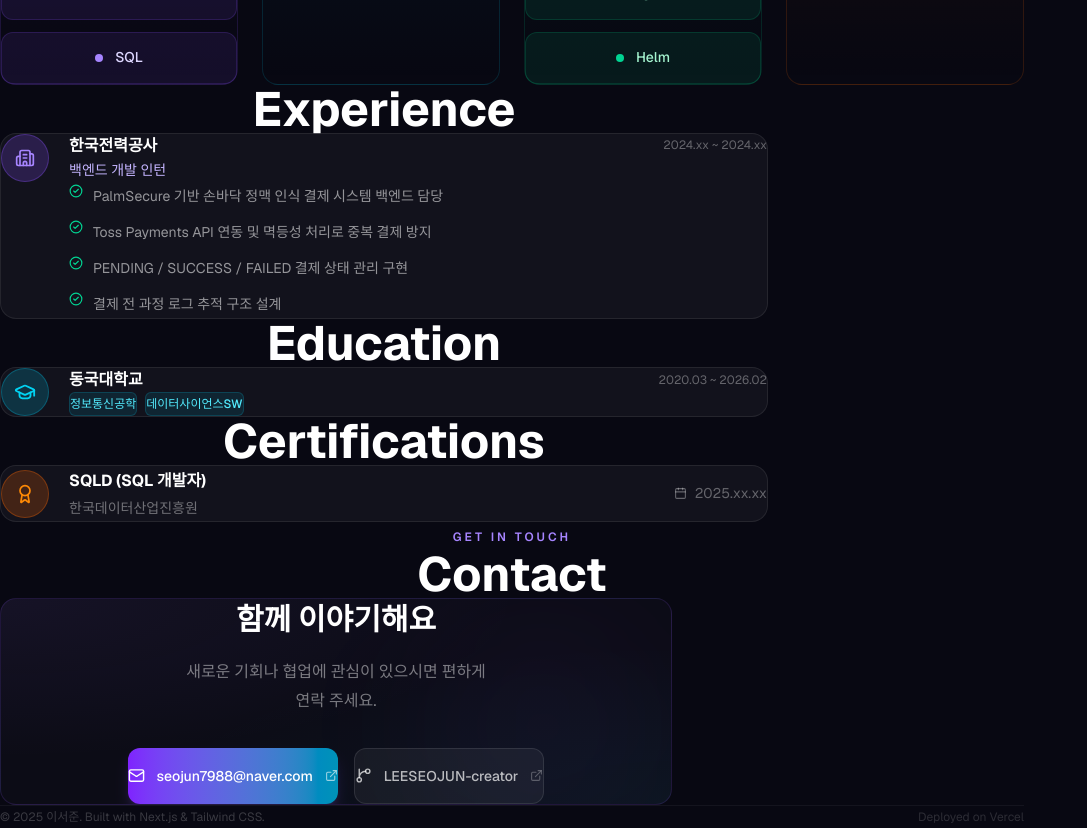
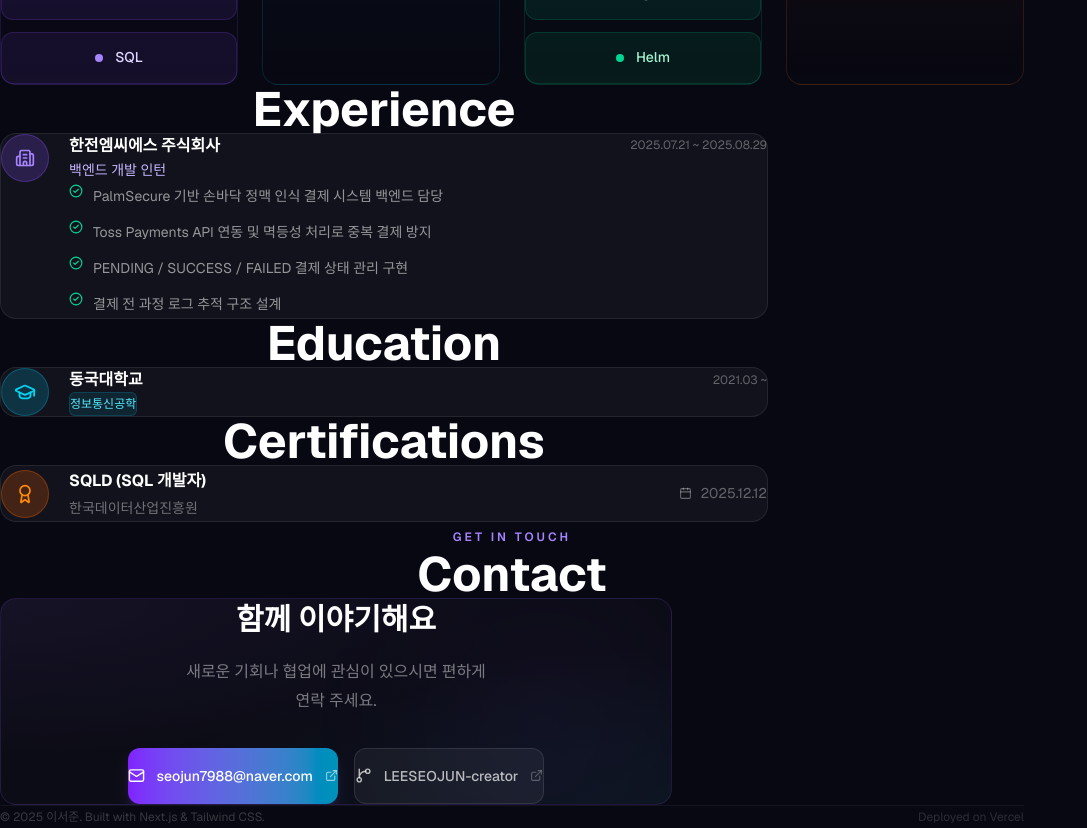
Before and after one commit to LEESEOJUN-creator/portfolio, a Next.js app: page / in a window 1280 px wide. Shown: the part 2220-3048 px from the top of the page, without its empty margins (0-1087 px from the left). Built offline with nearby package versions, Linux system fonts and the light colour scheme.

Commit message:
data: fill in actual dates and correct company name
Co-Authored-By: Claude Sonnet 4.6 <noreply@anthropic.com>

```diff
--- a/data/experience.ts
+++ b/data/experience.ts
@@ -20,16 +20,16 @@ export type Certification = {
 export const educations: Education[] = [
   {
     school: "동국대학교",
-    departments: ["정보통신공학", "데이터사이언스SW"],
-    period: "2020.03 ~ 2026.02",
+    departments: ["정보통신공학"],
+    period: "2021.03 ~ ",
   },
 ];
 
 export const experiences: Experience[] = [
   {
-    company: "한국전력공사",
+    company: "한전엠씨에스 주식회사",
     role: "백엔드 개발 인턴",
-    period: "2024.xx ~ 2024.xx",
+    period: "2025.07.21 ~ 2025.08.29",
     details: [
       "PalmSecure 기반 손바닥 정맥 인식 결제 시스템 백엔드 담당",
       "Toss Payments API 연동 및 멱등성 처리로 중복 결제 방지",
@@ -43,6 +43,6 @@ export const certifications: Certification[] = [
   {
     name: "SQLD (SQL 개발자)",
     issuer: "한국데이터산업진흥원",
-    date: "2025.xx.xx",
+    date: "2025.12.12",
   },
 ];
--- a/data/projects.ts
+++ b/data/projects.ts
@@ -27,7 +27,7 @@ export const projects: Project[] = [
     slug: "k8s-cicd",
     tag: ["개인프로젝트", "Infra"],
     title: "Kubernetes CI/CD + GitOps",
-    period: "2024.xx ~ 2024.xx",
+    period: "2026.03 ~ 2026.03",
     status: "완료",
     shortDescription:
       "GitHub Actions와 ArgoCD를 활용해 코드 push부터 자동 배포까지 이어지는 GitOps CI/CD 파이프라인을 구성한 실습 프로젝트",
@@ -80,7 +80,7 @@ export const projects: Project[] = [
     slug: "k8s-monitoring",
     tag: ["개인프로젝트", "Infra"],
     title: "Kubernetes 모니터링",
-    period: "2024.xx ~ 2024.xx",
+    period: "2026.03 ~ 2026.04",
     status: "완료",
     shortDescription:
       "Prometheus/Grafana/Loki 기반 모니터링 스택을 직접 구성한 실습 프로젝트",
@@ -123,7 +123,7 @@ export const projects: Project[] = [
     slug: "graduation-checker",
     tag: ["팀프로젝트", "Backend"],
     title: "AI 기반 졸업요건 자동 판정 시스템",
-    period: "2024.xx ~ 2024.xx",
+    period: "2025.09.08 ~ 2025.12.18",
     status: "완료",
     shortDescription:
       "성적표 PDF를 기반으로 이수 과목을 추출하고 졸업 가능 여부를 판단하는 서비스",
@@ -165,7 +165,7 @@ export const projects: Project[] = [
     slug: "spring-security-auth",
     tag: ["개인프로젝트", "Backend"],
     title: "Spring Security 인증 실습",
-    period: "2024.xx ~ 2024.xx",
+    period: "2025.06 ~ 2025.07",
     status: "완료",
     shortDescription:
       "JWT 인증, Redis Refresh Token 관리, 카카오 OAuth2 로그인 연동을 직접 구현한 인증 실습 프로젝트",
```
